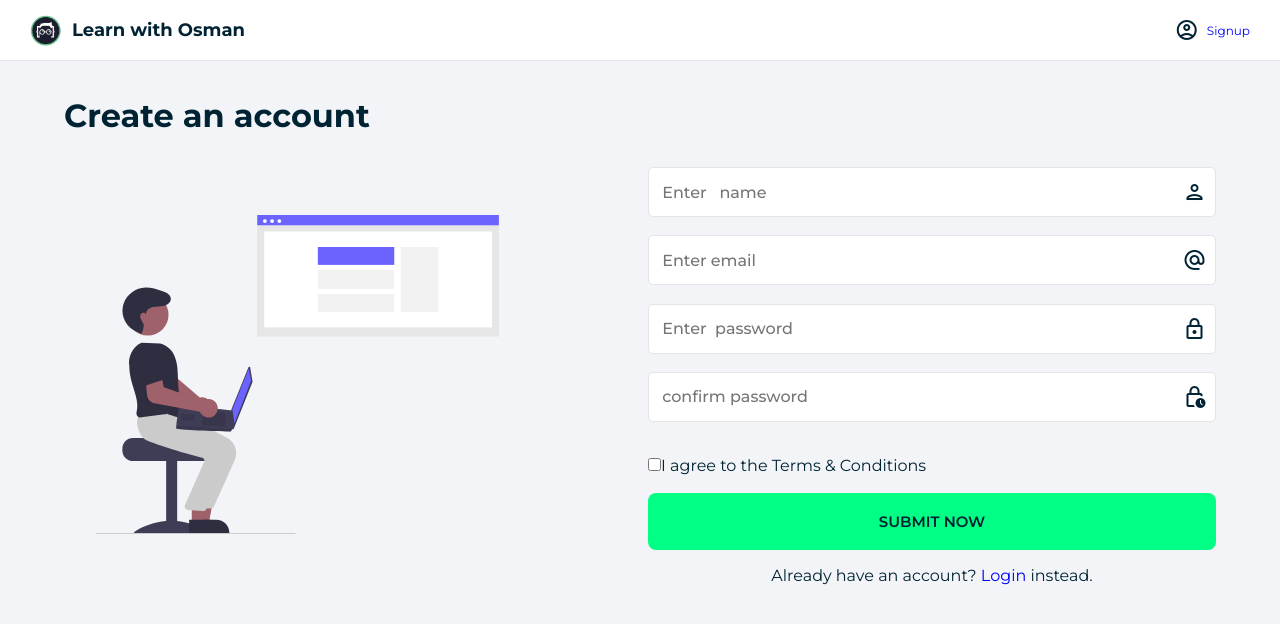
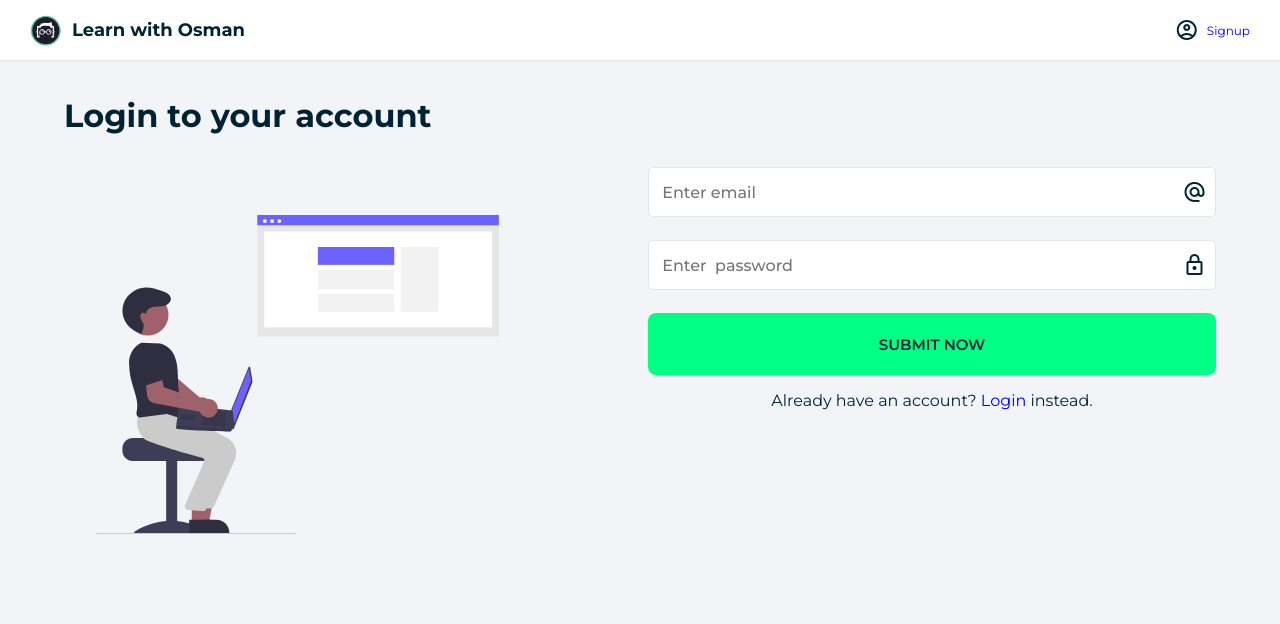
Before and after one commit to osmangoni32/fitapp, a React (Create React App) app: page / in a window 1280 px wide. Shown: the top 624 px of the page. Built offline with nearby package versions, Linux system fonts and the light colour scheme.

Commit message:
login page added

```diff
--- a/src/components/App.js
+++ b/src/components/App.js
@@ -1,12 +1,13 @@
 import "../styles/App.css";
 import Layout from "./Layout";
-import Signup from "./pages/Signup";
+import Login from "./pages/Login";
 
 function App() {
   return (
     <Layout>
       {/* <Home />*/}
-      <Signup />
+      {/* <Signup />*/}
+      <Login />
     </Layout>
   );
 }
--- /dev/null
+++ b/src/components/pages/Login.js
@@ -0,0 +1,35 @@
+import classes from "../../styles/Login.module.css";
+import Button from "../Button";
+import Form from "../Form";
+import Illustration from "../Illustration";
+import Textinput from "../Textinput";
+
+export default function Login() {
+  return (
+    <>
+      <h1>Login to your account</h1>
+      <div className="column">
+        <Illustration />
+        <Form className={`${classes.login}`}>
+          <Textinput
+            type="text"
+            placeholder="Enter email"
+            icon="alternate_email"
+          />
+
+          <Textinput
+            type="password"
+            placeholder="Enter  password"
+            icon="lock"
+          />
+
+          <Button> Submit Now </Button>
+
+          <div className="info">
+            Already have an account? <a href="login.html">Login</a> instead.
+          </div>
+        </Form>
+      </div>
+    </>
+  );
+}
--- /dev/null
+++ b/src/styles/Login.module.css
@@ -0,0 +1,3 @@
+.login {
+  height: 330px;
+}
```
